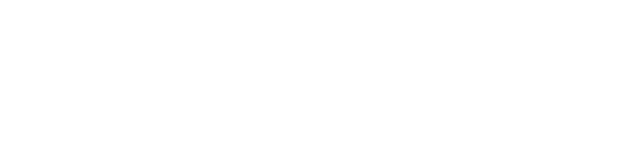
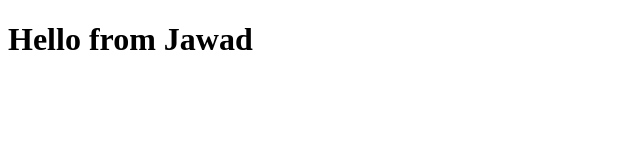
Before and after one commit to jawadalhajj88-cmd/First_git_project, a plain HTML site: page index2.html in a window 1280 px wide. Shown: the whole page, without its empty margins (0-640 px from the left). Drawn offline with Linux system fonts and the light colour scheme.

Commit message:
Saying hello

```diff
--- a/index2.html
+++ b/index2.html
@@ -6,6 +6,6 @@
     <title>Document</title>
 </head>
 <body>
-
+    <h1>Hello from Jawad</h1>
 </body>
 </html>
```
